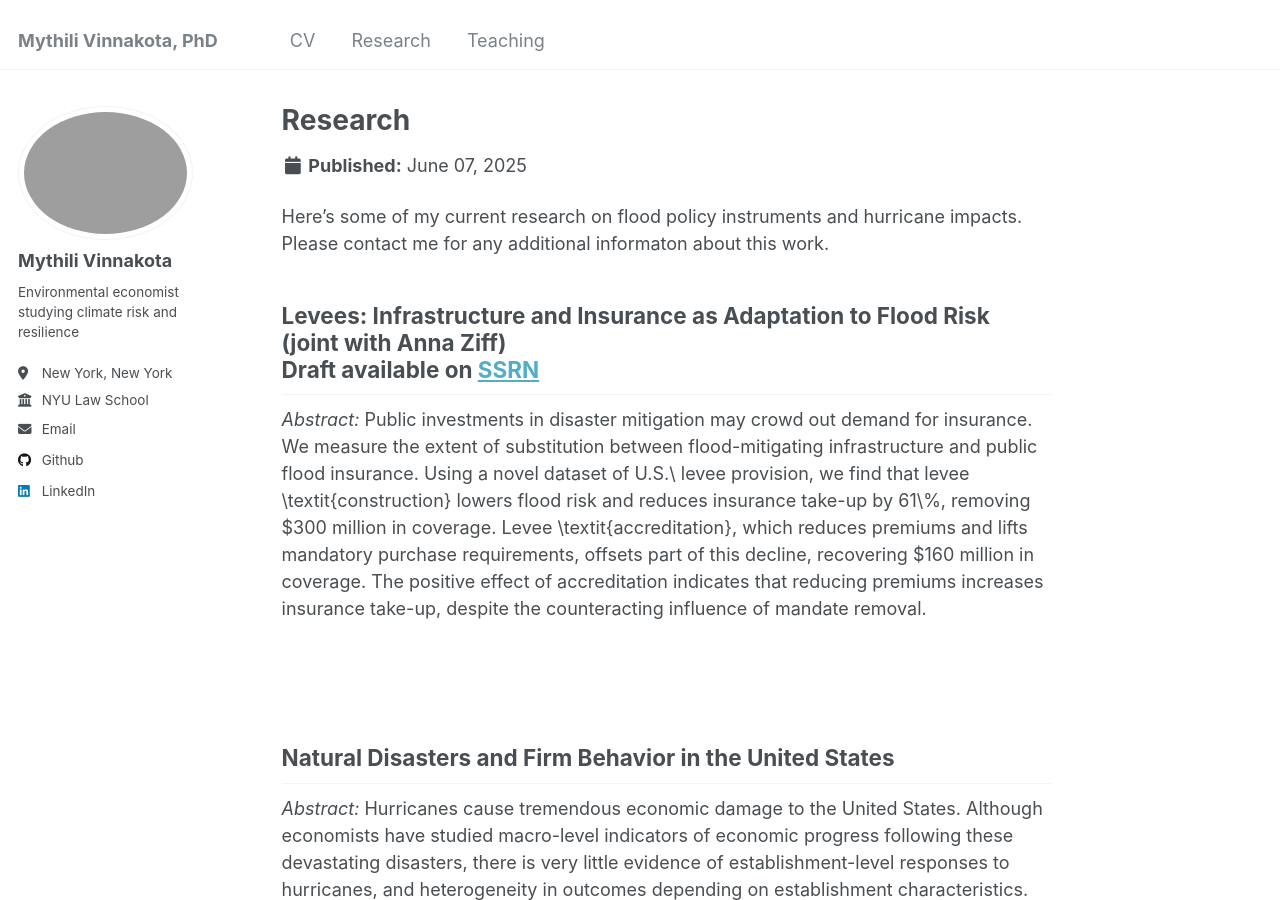
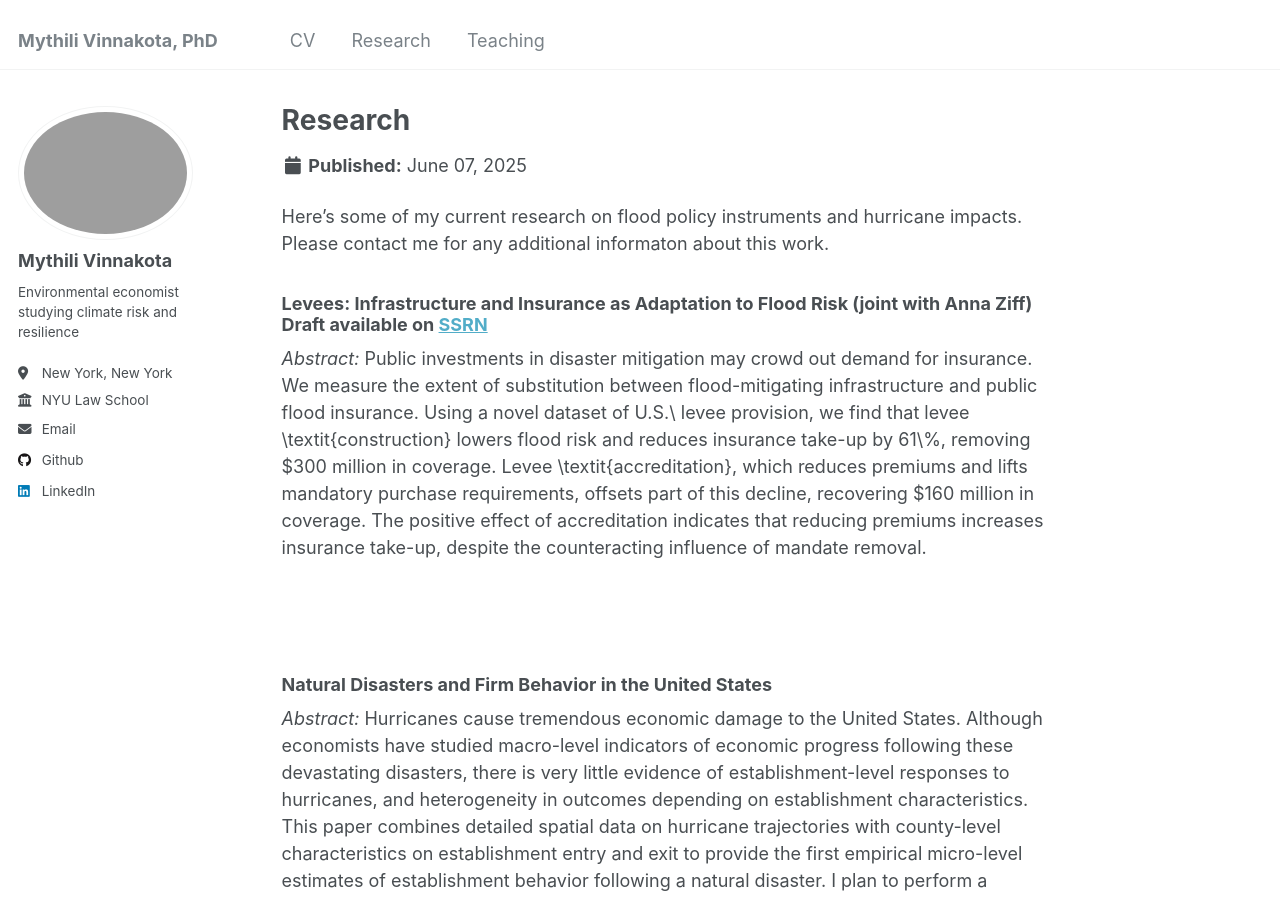
Before and after one commit to mvinnakota/mvinnakota.github.io, a Jekyll site: the page built from _portfolio/research.md, in a window 1280 px wide and 900 px high. Built offline with Jekyll 4.4.1, drawn with Linux system fonts in a browser that asks for light colours.

Commit message:
Update research.md

```diff
--- a/_portfolio/research.md
+++ b/_portfolio/research.md
@@ -6,11 +6,11 @@ collection: portfolio
 
 Here's some of my current research on flood policy instruments and hurricane impacts. Please contact me for any additional informaton about this work.
 
-<h2>
+<h3>
 Levees: Infrastructure and Insurance as Adaptation to Flood Risk (joint with Anna Ziff)
   <br>
 Draft available on <a href="https://papers.ssrn.com/sol3/papers.cfm?abstract_id=5236211">SSRN</a>
-</h2>
+</h3>
 
 <i>Abstract:</i> Public investments in disaster mitigation may crowd out demand for insurance. We measure the extent of substitution between flood-mitigating infrastructure and public flood insurance. Using a novel dataset of U.S.\ levee provision, we find that levee \textit{construction} lowers flood risk and reduces insurance take-up by 61\%, removing \$300 million in coverage. Levee \textit{accreditation}, which reduces premiums and lifts mandatory purchase requirements, offsets part of this decline, recovering \$160 million in coverage. The positive effect of accreditation indicates that reducing premiums increases insurance take-up, despite the counteracting influence of mandate removal.
 
@@ -18,7 +18,7 @@ Draft available on <a href="https://papers.ssrn.com/sol3/papers.cfm?abstract_id=
 <br>
 <br>
 
-<h2>Natural Disasters and Firm Behavior in the United States </h2>
+<h3>Natural Disasters and Firm Behavior in the United States </h3>
 
 <i>Abstract:</i> Hurricanes cause tremendous economic damage to the United States. Although economists have studied macro-level indicators of economic progress following these devastating disasters, there is very little evidence of establishment-level responses to hurricanes, and heterogeneity in outcomes depending on establishment characteristics. This paper combines detailed spatial data on hurricane trajectories with county-level characteristics on establishment entry and exit to provide the first empirical micro-level estimates of establishment behavior following a natural disaster. I plan to perform a heterogeneity analysis to determine how entry and exit varies depending on establishment characteristics. My initial results indicate that establishments actually increase following a hurricane event, and this increase persists for many years following the disaster. I find no evidence of firm size heterogeneity in post-hurricane establishment counts.
 
```
